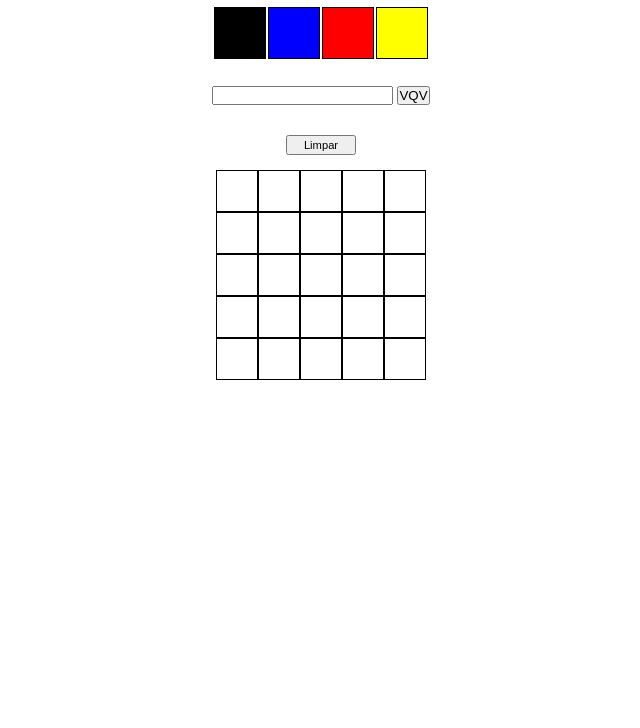
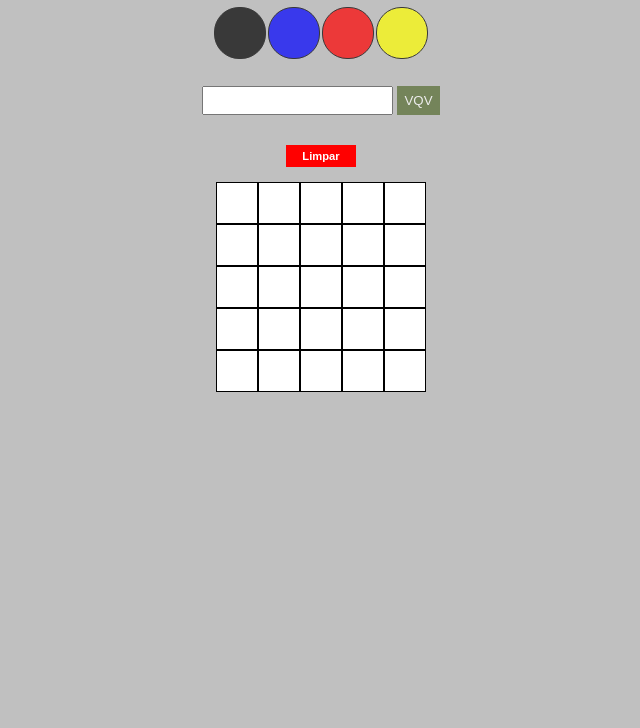
Before and after one commit to joaobruno05/projetos_trybe, a plain HTML site: page INTRODUCTION_WEB-DEVELOPMENT/Projeto_3/Projeto_Pixels-art/index.html in a window 1280 px wide. Shown: the part 72-800 px from the top of the page, without its empty margins (319-959 px from the left). Drawn offline with Linux system fonts and the light colour scheme.

Commit message:
Modifica o style.css

```diff
--- a/INTRODUCTION_WEB-DEVELOPMENT/Projeto_3/Projeto_Pixels-art/style.css
+++ b/INTRODUCTION_WEB-DEVELOPMENT/Projeto_3/Projeto_Pixels-art/style.css
@@ -1,6 +1,10 @@
 * {
   margin: 0;
   padding: 0;
+}
+
+body {
+  background-color:silver;
 }
 
 #title {
@@ -9,10 +13,11 @@
 }
 
 #color-palette table {
-  margin: 0 auto;
+  display: flex;
+  justify-content: center;
 }
 
-#first-td {
+/*#first-td {
   background-color: black;
 }
 
@@ -26,20 +31,45 @@
 
 #fourth-td {
   background-color: yellow;
-}
+}*/
 
 .color {
   border: 1px solid black;
+  border-radius: 25px;
   width: 50px;
   height: 50px;
+  opacity: 0.7;
+}
+
+.color:hover {
+  transform: scale(1.04);
+  cursor: pointer;
+  opacity: 1;
 }
 
 .div-input {
   display: inline-block;
 }
 
+.div-input input {
+  padding: 5px;
+}
+
 .div-btn {
   display: inline-block;
+}
+
+.div-btn button {
+  background-color: darkolivegreen;
+  border: none;
+  cursor: pointer;
+  color: white;
+  padding: 7px;
+  opacity: 0.7;
+}
+
+.div-btn button:hover {
+  opacity: 1;
 }
 
 .input-btn {
@@ -68,8 +98,18 @@
 }
 
 #clear-board {
+  background-color: red;
+  border: none;
+  color: white;
   cursor: pointer;
   font-size: 0.7em;
+  font-weight: 900;
   width: 70px;
-  padding: 2px;
+  padding: 5px;
 }
+
+#clear-board:hover {
+  background-color: white;
+  color: red;
+  transition: 0.2s;
+}
```
